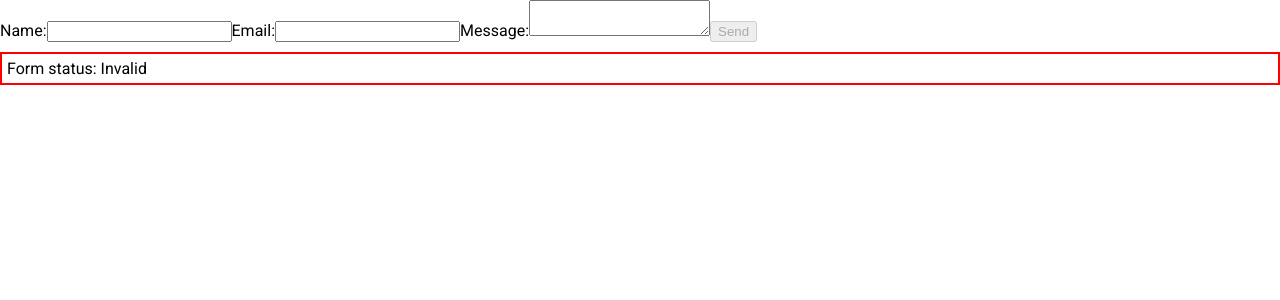
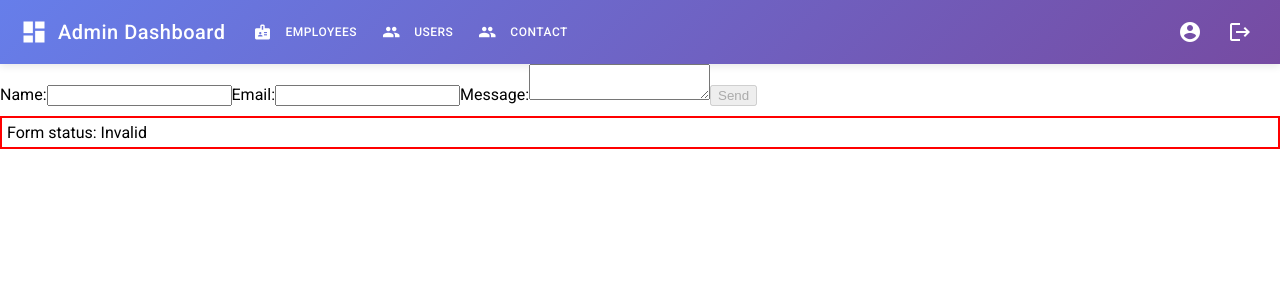
Before and after one commit to amitbhosale1137/Learn_AngularMaterial, an Angular app: page /contact-signal in a window 1280 px wide. Shown: the top 300 px of the page. Built offline with nearby package versions, Linux system fonts and the light colour scheme.

Commit message:
Nav bar added for contact signla form

```diff
--- a/src/app/components/contact-signal/contact-signal.html
+++ b/src/app/components/contact-signal/contact-signal.html
@@ -1,4 +1,5 @@
 <!-- contact-form.component.html -->
+<app-nav></app-nav>
 <form (submit)="submitForm(); $event.preventDefault()">
     <label>Name:</label>
     <input #nameInput [value]="name()" (input)="name.set(nameInput.value)" />
@@ -14,9 +15,9 @@
 
 <!-- ✅ Success message using @if -->
 @if (showSuccess()) {
-    <div style="margin-top: 10px; color: green;">
-        ✅ Your message has been sent successfully!
-    </div>
+<div style="margin-top: 10px; color: green;">
+    ✅ Your message has been sent successfully!
+</div>
 }
 
 <!-- 🎨 Conditional styling for form validity -->
--- a/src/app/components/contact-signal/contact-signal.ts
+++ b/src/app/components/contact-signal/contact-signal.ts
@@ -1,10 +1,11 @@
 import { Component, computed, signal } from '@angular/core';
 import { HttpClient } from '@angular/common/http';
 import { NgStyle } from '@angular/common';
+import { NavComponent } from '../nav/nav';
 
 @Component({
   selector: 'app-contact-signal',
-  imports: [NgStyle],
+  imports: [NgStyle, NavComponent],
   templateUrl: './contact-signal.html',
   styleUrl: './contact-signal.scss',
 })
```
